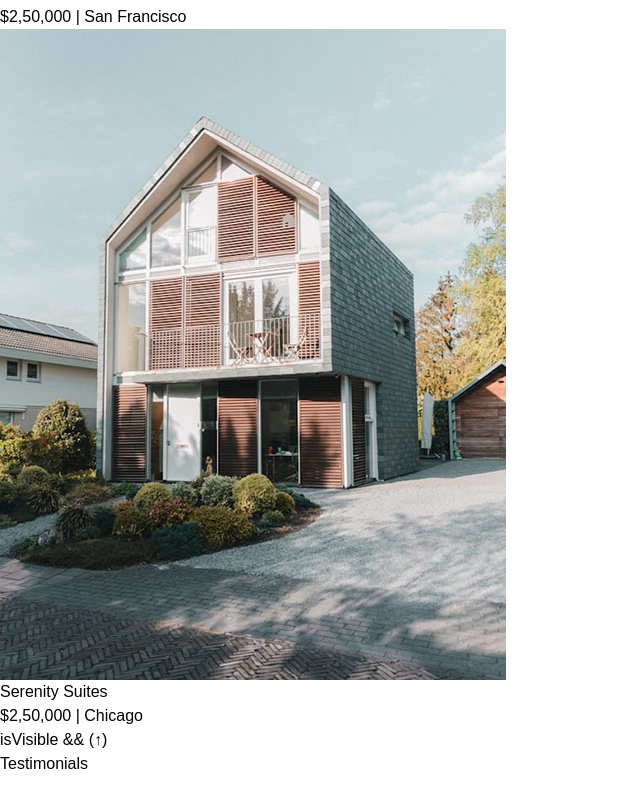
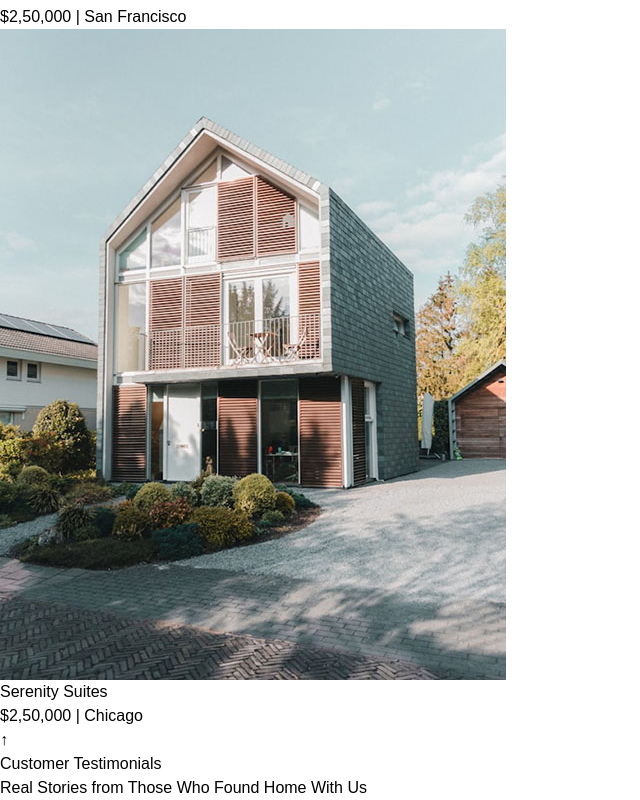
Before and after one commit to thekamiyeoladipo/real-estate-website, a React (Vite) app: page / in a window 1280 px wide. Shown: the part 5020-5820 px from the top of the page, without its empty margins (0-640 px from the left). Before the commit the page ends 5796 px from the top, so only its background shows below. Built offline with nearby package versions, Linux system fonts and the light colour scheme.

Commit message:
Refactor BackToTopButton visibility logic and enhance Testimonials component layout

```diff
--- a/src/components/BackToTopButton.jsx
+++ b/src/components/BackToTopButton.jsx
@@ -26,13 +26,12 @@ useEffect(() => {
 
   return (
     <div>
-        isVisible && (
 <button onClick={scrollToTop}
 className='z-50 fixed bottom-6 right-6 bg-black text-white p-3 rounded shadow-lg transition-opacity duration-300 ease-in-out'
 aria-label='Back to Top'>
      ↑
 </button>
-        )
+
     </div>
   );
 };
--- a/src/components/Navbar.jsx
+++ b/src/components/Navbar.jsx
@@ -35,7 +35,7 @@ const Navbar = () => {
           <a href="#Projects" className="cursor-pointer hover:text-gray-400">
             Projects
           </a>
-          <a href="#Contact" className="cursor-pointer hover:text-gray-400">
+          <a href="#Testimonials" className="cursor-pointer hover:text-gray-400">
             Testimonials
           </a>
         </ul>
--- a/src/components/Testimonials.jsx
+++ b/src/components/Testimonials.jsx
@@ -2,7 +2,26 @@ import React from 'react'
 
 const Testimonials = () => {
   return (
-    <div>Testimonials</div>
+    <div id='Testimonials'
+    className="container mx-auto overflow-hidden pt-20
+    py-4 px-6 md:px-8 lg:px-16 w-full">
+     <h1
+        className="text-2xl font-bold mb-2
+        sm:text-4xl text-center"
+      >
+        Customer <span
+          className="underline underline-offset-4
+          decoration-1 under font-light"
+        > Testimonials
+        </span>
+      </h1>
+      <p
+        className="text-center text-gray-500
+        mb-8 max-w-80 mx-auto"
+      >
+        Real Stories from Those Who Found Home With Us
+      </p>
+    </div>
   )
 }
 
```
